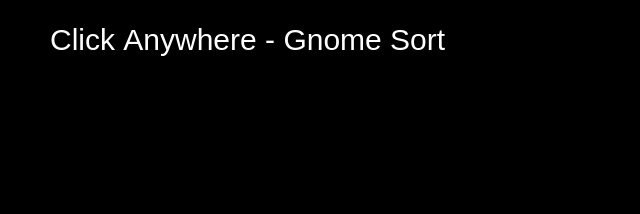
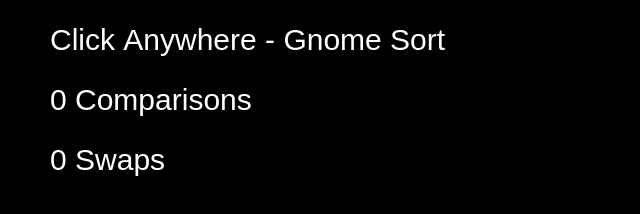
Before and after one commit to dankeroni/sort, a plain HTML site: page index.html in a window 1280 px wide. Shown: the whole page, without its empty margins (0-640 px from the left). Drawn offline with Linux system fonts and the light colour scheme.

Commit message:
Added comparisons and swaps counter

```diff
--- a/index.html
+++ b/index.html
@@ -18,8 +18,8 @@ canvas { display:block; } /* To remove the scrollbars */
         <canvas id="mainCanvas"></canvas>
         <script>
 (function() {
-    var algorithmName, displayText, drawDelay, canvas, context, drawLoop, max, doneIndex, currentArray = [], readwrites = [];
-    var algorithms = {
+    var algorithmName, displayText, drawDelay, canvas, context, drawLoop, max,  doneIndex;
+    var comparisons = 0, swaps = 0, currentArray = [], readwrites = [], algorithms = {
         "Bogo": bogo,
         "Bubble": bubble,
         "Gnome": gnome,
@@ -64,6 +64,8 @@ canvas { display:block; } /* To remove the scrollbars */
     function run(algorithm) {
         readwrites = [];
         doneIndex = 0;
+        comparisons = 0;
+        swaps = 0;
         //Generate an array of random numbers, range 100-10000 inclusive
         var array = Array.from({length: parseInt(getParameterByName("n")) || 50}, () => Math.floor(100 + Math.random() * 9899));
         //array.sort((a, b) => a - b);
@@ -149,10 +151,11 @@ canvas { display:block; } /* To remove the scrollbars */
                 this.readwrite = readwrites.shift();
                 //0: read, 1: write
                 if (this.readwrite.type == 1) {
+                    swaps++;
                     let temp = currentArray[this.readwrite.index1];
                     currentArray[this.readwrite.index1] = currentArray[this.readwrite.index2];
                     currentArray[this.readwrite.index2] = temp;
-                }
+                } else comparisons++;
             } else if (doneIndex < l) {
                 this.readwrite = null;
                 doneIndex++;
@@ -175,6 +178,8 @@ canvas { display:block; } /* To remove the scrollbars */
         context.fillStyle = "#fff";
         context.font = "30px Arial";
         context.fillText(displayText, 50, 50);
+        context.fillText(comparisons + " Comparisons", 50, 110);
+        context.fillText(swaps + " Swaps", 50, 170);
     }
 
     function drawBar(index, value, barWidth, color, max) {
```
